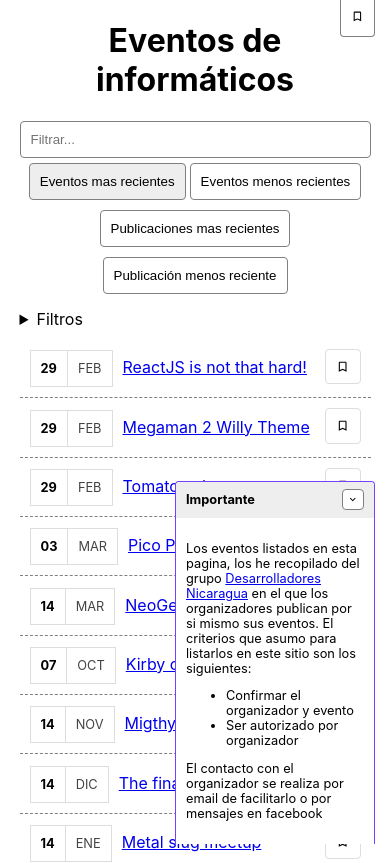
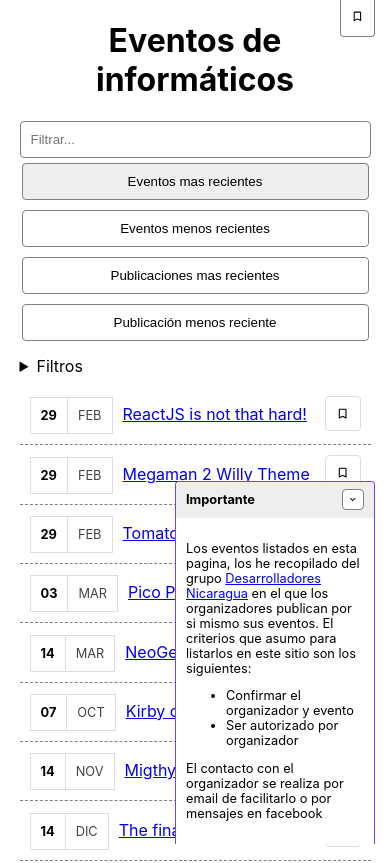
Before and after one commit to ilmoralito/developers-events, a React (Create React App) app: page / in a window 390 px wide. Shown: the top 863 px of the page. Built offline with nearby package versions, Linux system fonts and the light colour scheme.

Commit message:
Turn sort buttons into columns in movil

```diff
--- a/src/components/App.css
+++ b/src/components/App.css
@@ -406,3 +406,9 @@ form input {
     width: 90%;
   }
 }
+
+@media screen and (max-width: 416px) {
+  .sort {
+    flex-direction: column;
+  }
+}
```
